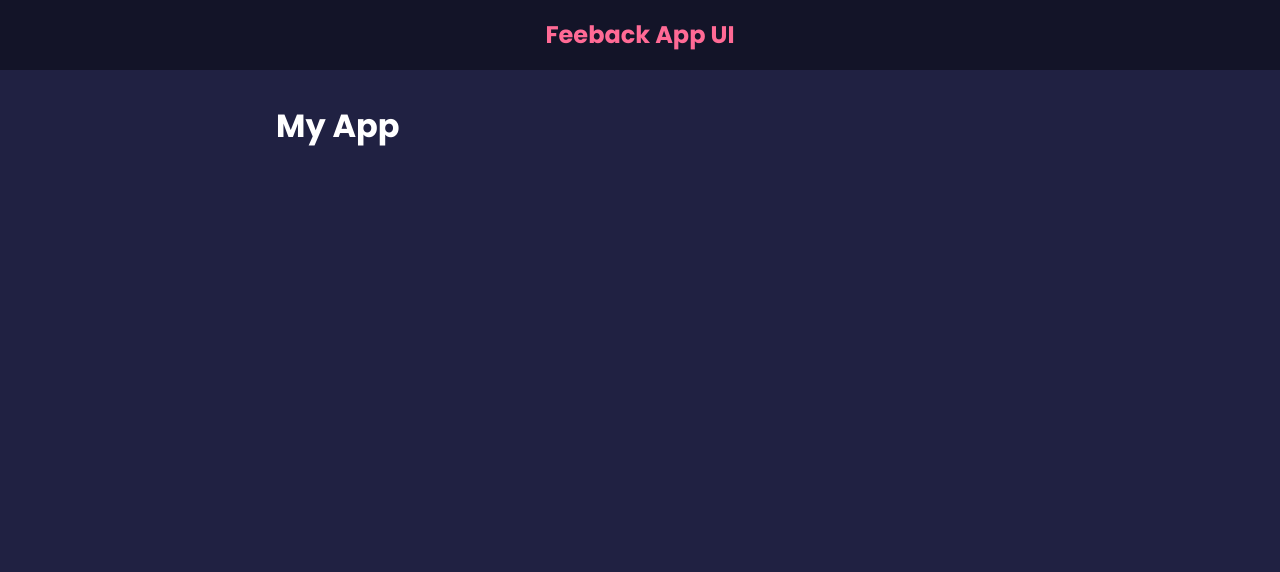
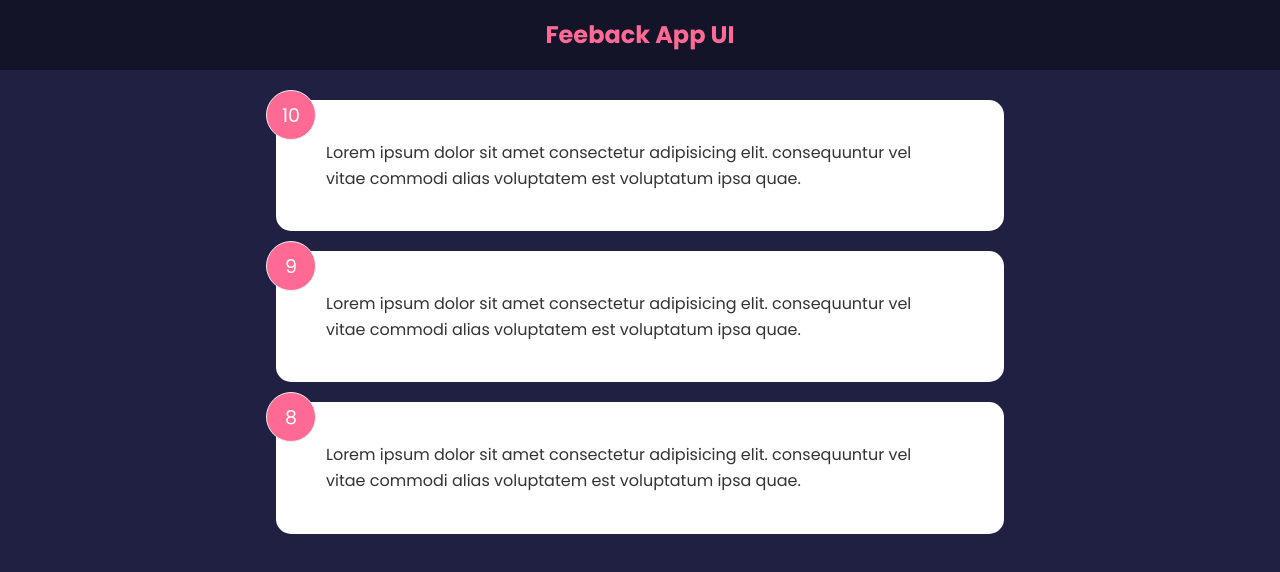
Before and after one commit to kevyyar/feedback-app-react, a React (Create React App) app: page / in a window 1280 px wide. Shown: the top 572 px of the page. Built offline with nearby package versions, Linux system fonts and the light colour scheme.

Commit message:
render list of feedback items from the feedbackdata file

```diff
--- a/src/App.js
+++ b/src/App.js
@@ -1,12 +1,18 @@
-import React from 'react';
+import React, { useState } from 'react';
 import Header from './components/Header.component';
+// import FeedbackItem from './components/FeebackItem.component';
+
+import FeedbackData from './data/FeedbackData'
+import FeedbackList from './components/FeedbackList.component';
 
 function App() {
+  const [feedback, setFeedback] = useState(FeedbackData)
+
   return (
     <>
       <Header />
       <div className="container">
-        <h1>My App</h1>
+        <FeedbackList feedback={feedback} />
       </div>
     </>
   );
--- /dev/null
+++ b/src/components/FeebackItem.component.jsx
@@ -0,0 +1,15 @@
+import React, { useState } from 'react';
+
+
+const FeedbackItem = ({ text, rating }) => {
+    return (
+        <div className="card">
+            <div className="num-display">{rating}</div>
+            <div className="text-display">
+                {text}
+            </div>
+        </div>
+    );
+}
+
+export default FeedbackItem;
--- /dev/null
+++ b/src/components/FeedbackList.component.jsx
@@ -0,0 +1,14 @@
+import React from 'react';
+import FeedbackItem from './FeebackItem.component';
+
+const FeedbackList = ({ feedback }) => {
+    return (
+        <>
+            {feedback.map(feedback => (
+                <FeedbackItem {...feedback} />
+            ))}
+        </>
+    );
+}
+
+export default FeedbackList;
--- /dev/null
+++ b/src/data/FeedbackData.js
@@ -0,0 +1,19 @@
+const FeedbackData = [
+    {
+        id: 1,
+        rating: 10,
+        text: 'Lorem ipsum dolor sit amet consectetur adipisicing elit. consequuntur vel vitae commodi alias voluptatem est voluptatum ipsa quae.',
+    },
+    {
+        id: 2,
+        rating: 9,
+        text: 'Lorem ipsum dolor sit amet consectetur adipisicing elit. consequuntur vel vitae commodi alias voluptatem est voluptatum ipsa quae.',
+    },
+    {
+        id: 3,
+        rating: 8,
+        text: 'Lorem ipsum dolor sit amet consectetur adipisicing elit. consequuntur vel vitae commodi alias voluptatem est voluptatum ipsa quae.',
+    },
+]
+
+export default FeedbackData
```
